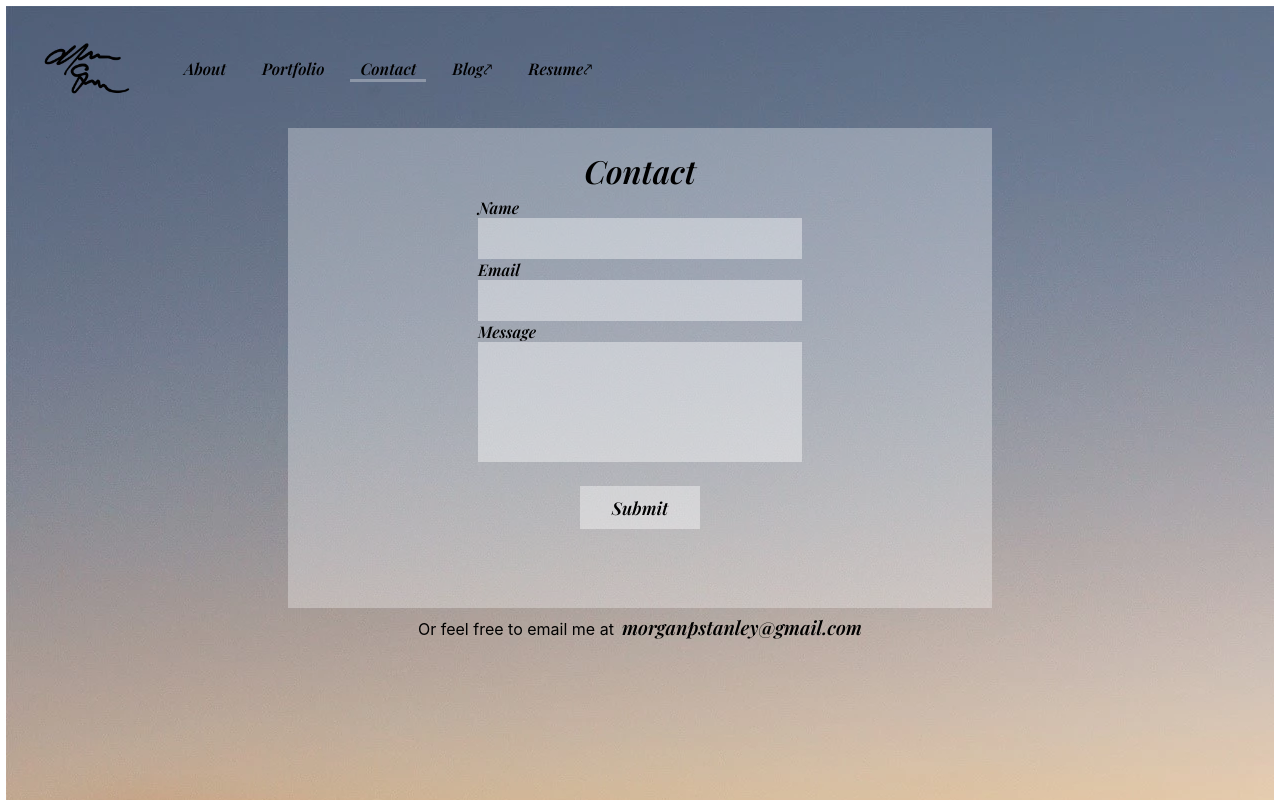
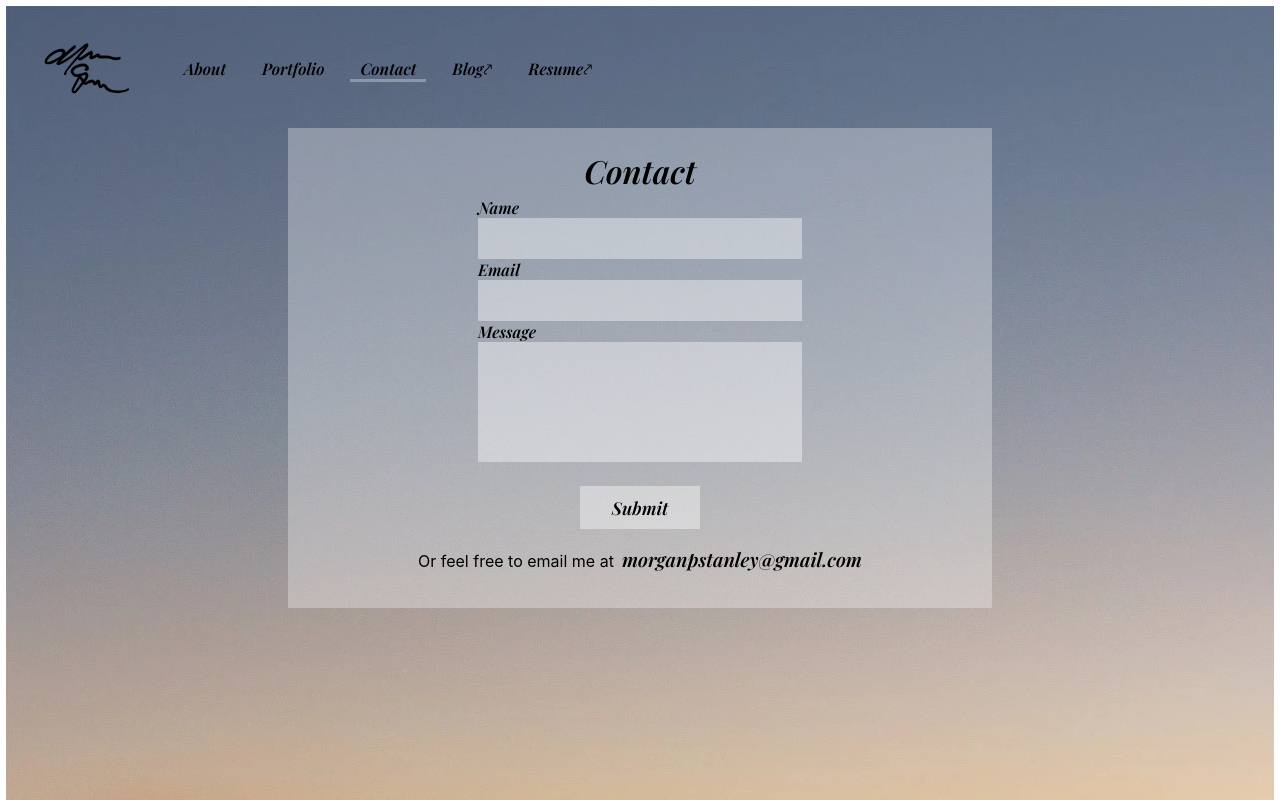
Before and after one commit to morganpstanley/morganpstanley.github.io, a React (Create React App) app: page / in a window 1280 px wide. Both pictures are taken after a click on the button "Contact". Shown: the top 800 px of the page. Built offline with nearby package versions, Linux system fonts and the light colour scheme.

Commit message:
update contact to typescript, change contact to grid

```diff
--- a/src/components/Contact.css
+++ b/src/components/Contact.css
@@ -8,9 +8,36 @@
 #contact-form {
     display: grid;
     grid-template-rows: 1fr 1fr 3fr 1fr 2fr;
+    grid-template-columns: 1fr 7fr 1fr;
+    grid-template-areas:
+        '. a .'
+        '. b .'
+        '. c .'
+        '. d .'
+        'f f f';
     height: 50vh;
-    justify-content: center;
+    justify-items: center;
     text-align: left;
+}
+
+#form--name {
+    grid-area: a;
+}
+
+#form--email {
+    grid-area: b;
+}
+
+#form--message {
+    grid-area: c;
+}
+
+#form--submit {
+    grid-area: d;
+}
+
+#contact--info {
+    grid-area: f;
 }
 
 #contact-area h1 {
@@ -77,7 +104,7 @@ button[type="submit"]:hover {
     background-color: rgb(255,255,255,.6);
 }
 
-#thanks {
+#thank-you-message {
     position: absolute;
     top: 50%;
     left: 50%;
--- a/src/components/Contact.js
+++ b/src/components/Contact.tsx
@@ -7,10 +7,6 @@ const Contact = () => {
         <div className="square">
             <h1 className="page-header font-playfair">Contact</h1>
             <ContactForm />
-            <p className="page-text">
-                Or feel free to email me at
-                <a href="mailto:morganpstanley@gmail.com" className="font-playfair">morganpstanley@gmail.com</a>
-            </p>
         </div>
     )
 }
--- a/src/components/ContactForm.js
+++ b/src/components/ContactForm.js
@@ -1,15 +1,14 @@
-import React from "react";
 import { useForm, ValidationError } from '@formspree/react';
 
 
 const ContactForm = () => {
     const [state, handleSubmit] = useForm("xknpzqqj");
     if (state.succeeded) {
-        return <p id="thanks" className="font-playfair">Thank you. I'll get back to you as soon as I can.</p>;
+        return <p id="thank-you-message" className="font-playfair">Thank you. I'll get back to you as soon as I can.</p>;
     }
     return (
         <form id="contact-form" onSubmit={handleSubmit}>
-            <div className="form--input">
+            <div className="form--input" id="form--name">
                 <label htmlFor="name" className="font-playfair">
                     Name
                 </label>
@@ -20,7 +19,7 @@ const ContactForm = () => {
                     id="name"
                     type="name"
                     name="name"
-                    required="required"
+                    required
                 />
                 <ValidationError
                     prefix="Name"
@@ -29,7 +28,7 @@ const ContactForm = () => {
                 />
             </div>
 
-            <div className="form--input">
+            <div className="form--input" id="form--email">
                 <label htmlFor="email" className="font-playfair" >
                     Email
                 </label>
@@ -40,7 +39,7 @@ const ContactForm = () => {
                     id="email"
                     type="email"
                     name="email"
-                    required="required"
+                    required
                 />
                 <ValidationError
                     prefix="Email"
@@ -49,8 +48,8 @@ const ContactForm = () => {
                 />
             </div>
 
-            <div className="form--input">
-            <label htmlFor="message"  className="font-playfair">
+            <div className="form--input" id="form--message">
+                <label htmlFor="message"  className="font-playfair">
                     Message
                 </label>
 
@@ -59,7 +58,7 @@ const ContactForm = () => {
                 <textarea
                     id="message"
                     name="message"
-                    required="required"
+                    required
                 />
                 <ValidationError
                     prefix="Message"
@@ -68,9 +67,14 @@ const ContactForm = () => {
                 />
             </div>
 
-            <button type="submit" id="submit"  className="font-playfair" disabled={state.submitting}>
+            <button type="submit" className="font-playfair" id="form--submit" disabled={state.submitting}>
                 Submit
             </button>
+
+            <p className="page-text" id="contact--info">
+                Or feel free to email me at
+                <a href="mailto:morganpstanley@gmail.com" className="font-playfair">morganpstanley@gmail.com</a>
+            </p>
         </form>
     );
 }
--- /dev/null
+++ b/src/react-app-env.d.ts
@@ -0,0 +1 @@
+/// <reference types="react-scripts" />
```
Also changed, not shown: tsconfig.json (added, +27 -0 lines).
